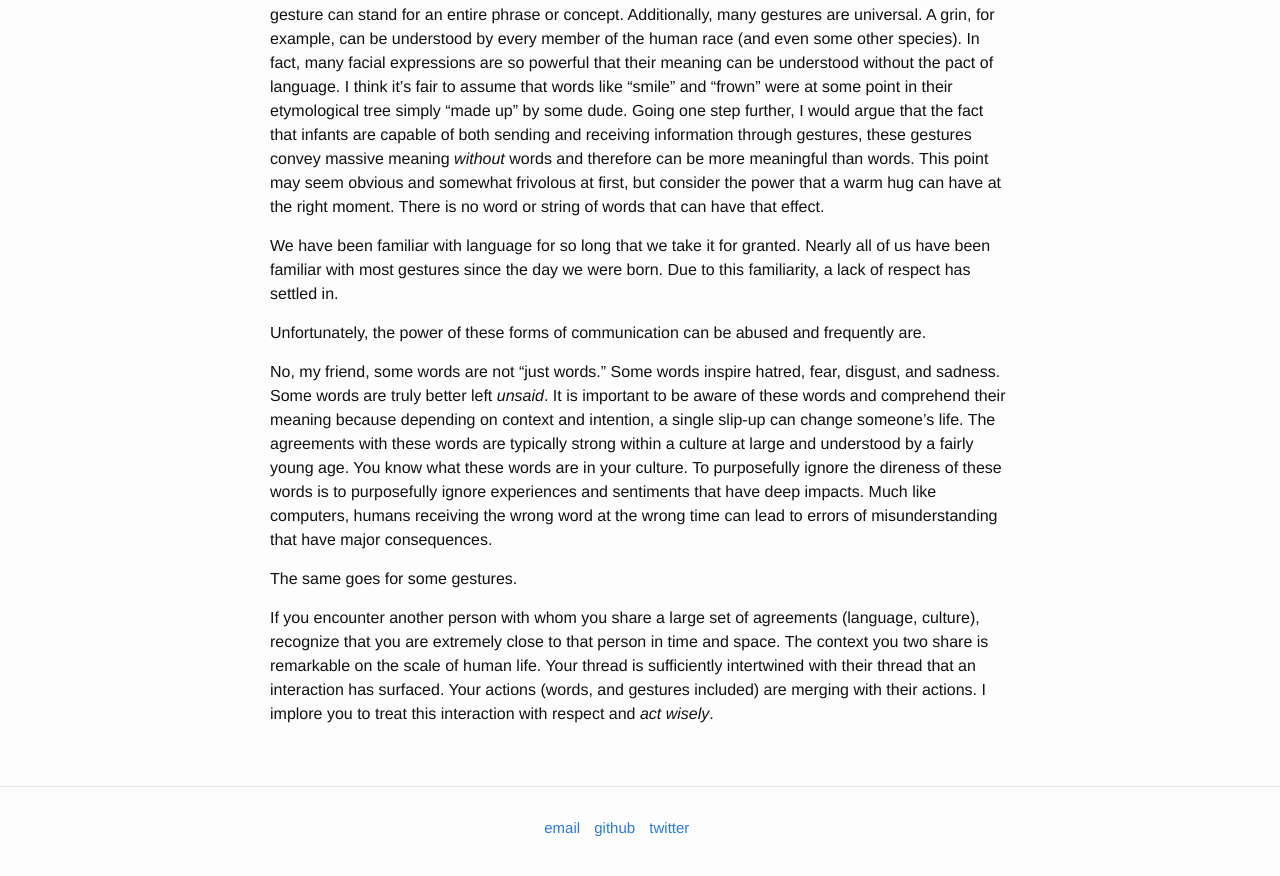
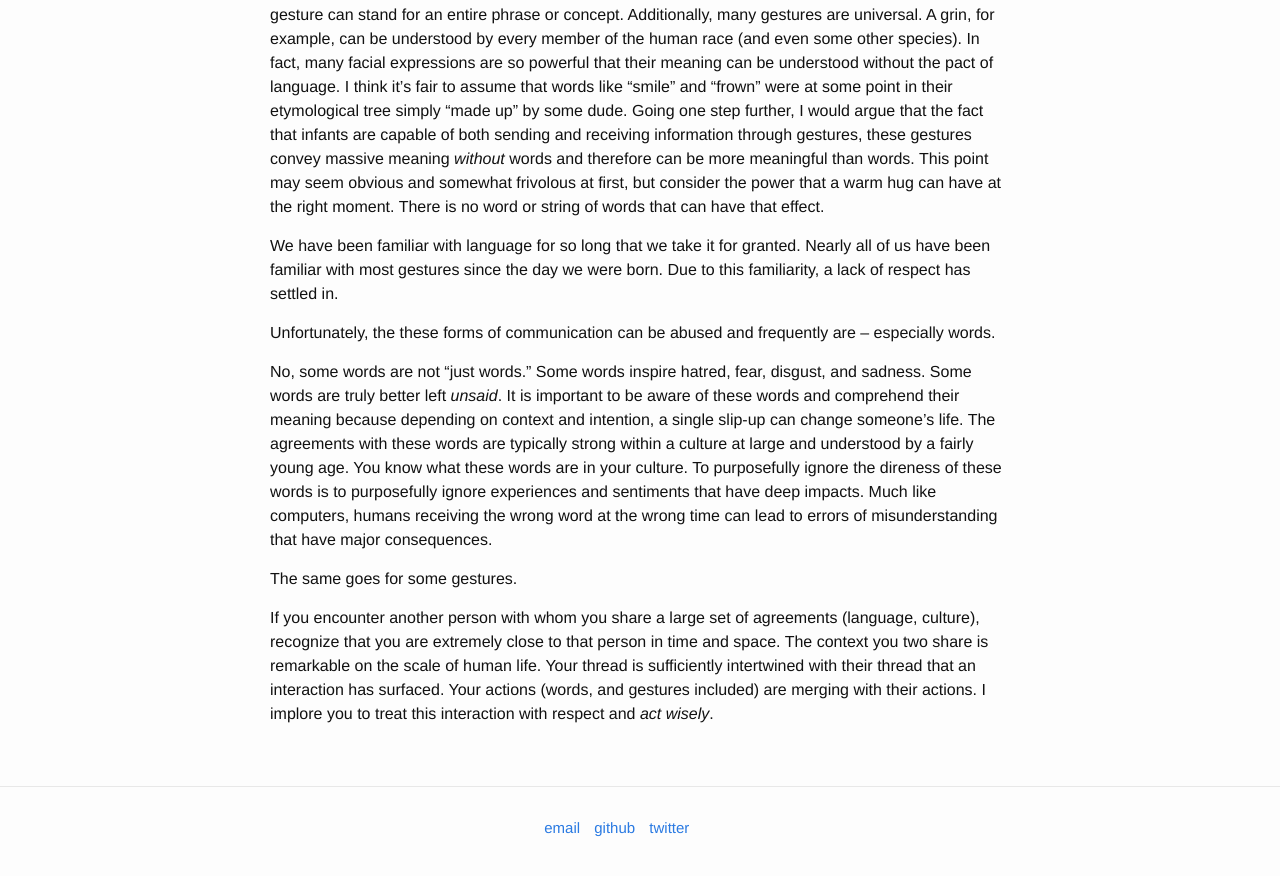
Before and after one commit to vincecampanale/blog, a Jekyll site: the page built from _posts/2017-05-01-thoughts-on-interactions.markdown, in a window 1280 px wide and 900 px high, scrolled down 611 px. Shown: the top 876 px of the window. Built offline with Jekyll 4.4.1, drawn with Linux system fonts in a browser that asks for light colours.

Commit message:
typogit add .

```diff
--- a/_posts/2017-05-01-thoughts-on-interactions.markdown
+++ b/_posts/2017-05-01-thoughts-on-interactions.markdown
@@ -12,9 +12,9 @@ Gestures are another simple, yet powerful way to convey meaning. For some, gestu
 
 We have been familiar with language for so long that we take it for granted. Nearly all of us have been familiar with most gestures since the day we were born. Due to this familiarity, a lack of respect has settled in.
 
-Unfortunately, the power of these forms of communication can be abused and frequently are.
+Unfortunately, the these forms of communication can be abused and frequently are -- especially words.
 
-No, my friend, some words are not “just words.” Some words inspire hatred, fear, disgust, and sadness. Some words are truly better left *unsaid*. It is important to be aware of these words and comprehend their meaning because depending on context and intention, a single slip-up can change someone’s life. The agreements with these words are typically strong within a culture at large and understood by a fairly young age. You know what these words are in your culture. To purposefully ignore the direness of these words is to purposefully ignore experiences and sentiments that have deep impacts. Much like computers, humans receiving the wrong word at the wrong time can lead to errors of misunderstanding that have major consequences.
+No, some words are not “just words.” Some words inspire hatred, fear, disgust, and sadness. Some words are truly better left *unsaid*. It is important to be aware of these words and comprehend their meaning because depending on context and intention, a single slip-up can change someone’s life. The agreements with these words are typically strong within a culture at large and understood by a fairly young age. You know what these words are in your culture. To purposefully ignore the direness of these words is to purposefully ignore experiences and sentiments that have deep impacts. Much like computers, humans receiving the wrong word at the wrong time can lead to errors of misunderstanding that have major consequences.
 
 The same goes for some gestures.
 
```
